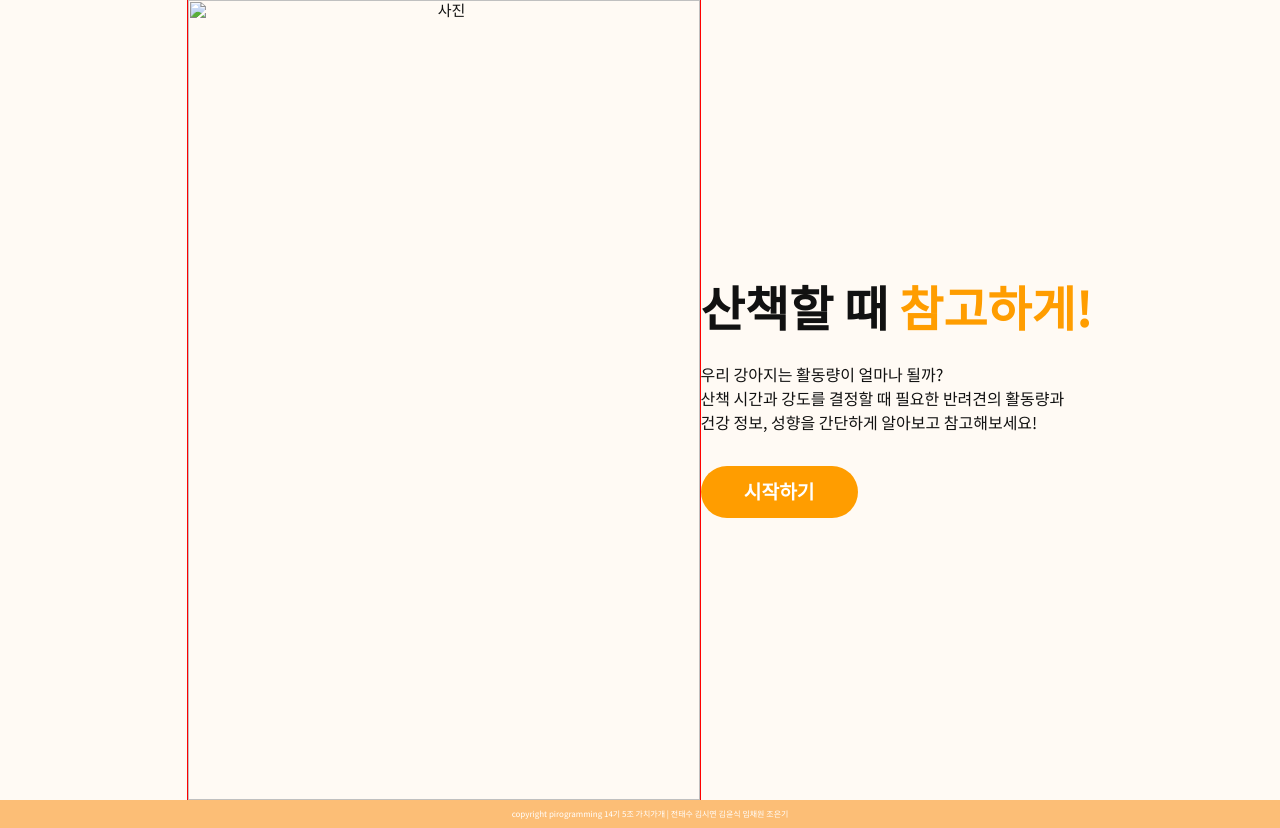
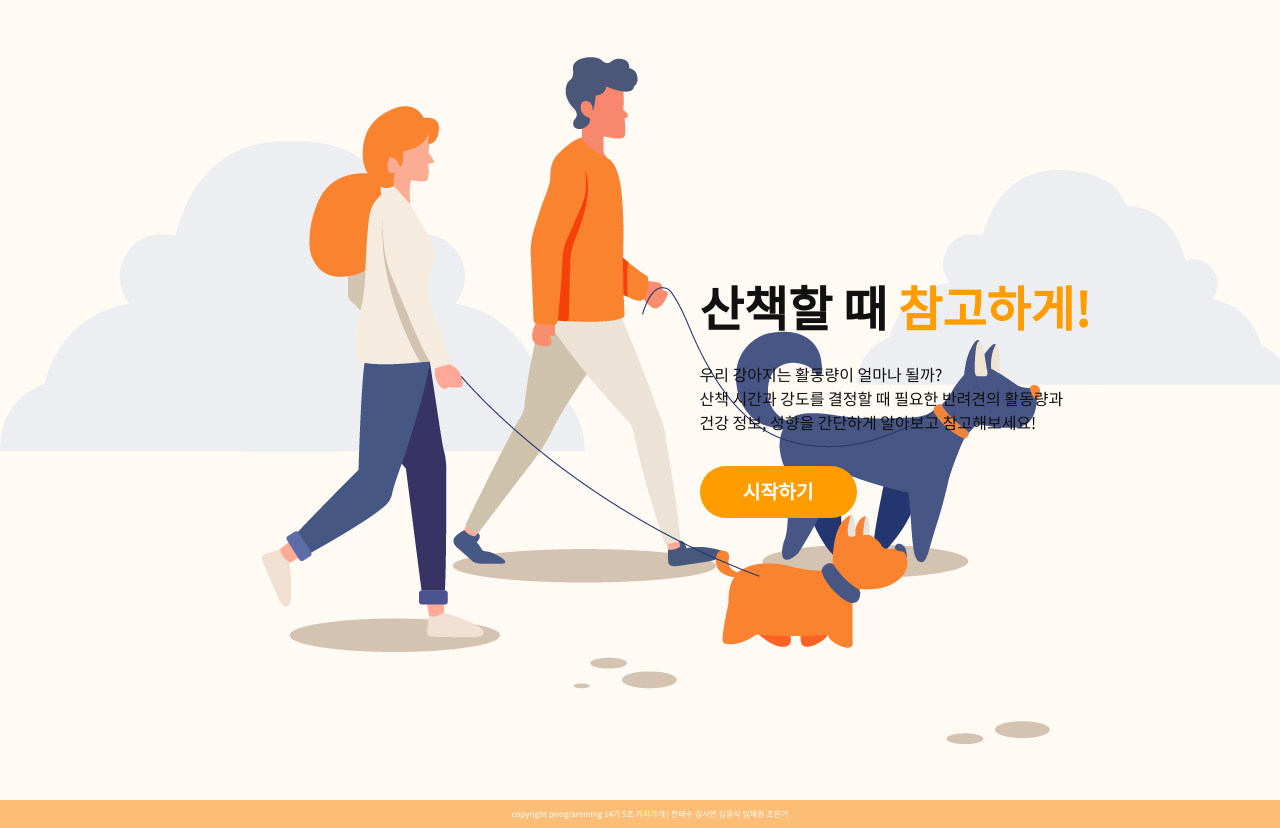
Before and after one commit to ksiyeon27/piro14dogotogether, a Django app: template calculator/templates/calculator/firstpage.html in a window 1280 px wide. Shown: the part 75-903 px from the top of the page. Run offline with Django 3.2, Linux system fonts and the light colour scheme; the template is opened without the code that fills it, so the values that code supplies are empty; some libraries are stand-ins or nearby versions.

Commit message:
func2 firstpage

```diff
--- a/calculator/static/calculator/firstpage.css
+++ b/calculator/static/calculator/firstpage.css
@@ -3,12 +3,13 @@
     display:flex;
     justify-content: center;
     align-items: center;
+    background-image: url("../../static/calculator/dogimage/intro.png");
+    background-repeat: no-repeat;
+    background-position: left;
 }
 
-/* 수정 필요 */
 .left_container {
     width:40%;
-    border:1px solid red;
 }
 
 /* right_container */
--- a/calculator/templates/calculator/firstpage.html
+++ b/calculator/templates/calculator/firstpage.html
@@ -6,14 +6,11 @@
 {% endblock %}
 {% block body %}
     <div class="wrap">
-        <div class="left_container">
-            <img src="" alt="사진" style="width:100%; height:100%; object-fit:cover;">
-        </div>
+        <div class="left_container"></div>
         <div class="right_container">
             <h3 class="header_text"><strong>산책할 때 <span>참고하게!</span></strong></h3>
             <p class="main_text">우리 강아지는 활동량이 얼마나 될까?<br />산책 시간과 강도를 결정할 때 필요한 반려견의 활동량과<br />건강 정보, 성향을 간단하게 알아보고 참고해보세요!</p>
             <a href="{% url 'calculator:calculate' %}">시작하기</a>
         </div>
-
     </div>
 {% endblock %}
```
Also changed, not shown: accounts/static/accounts/delete.css (+8 -0 lines), calculator/static/calculator/dogimage/intro.png (renamed from piroproject/static/img/기능2intro.png).
